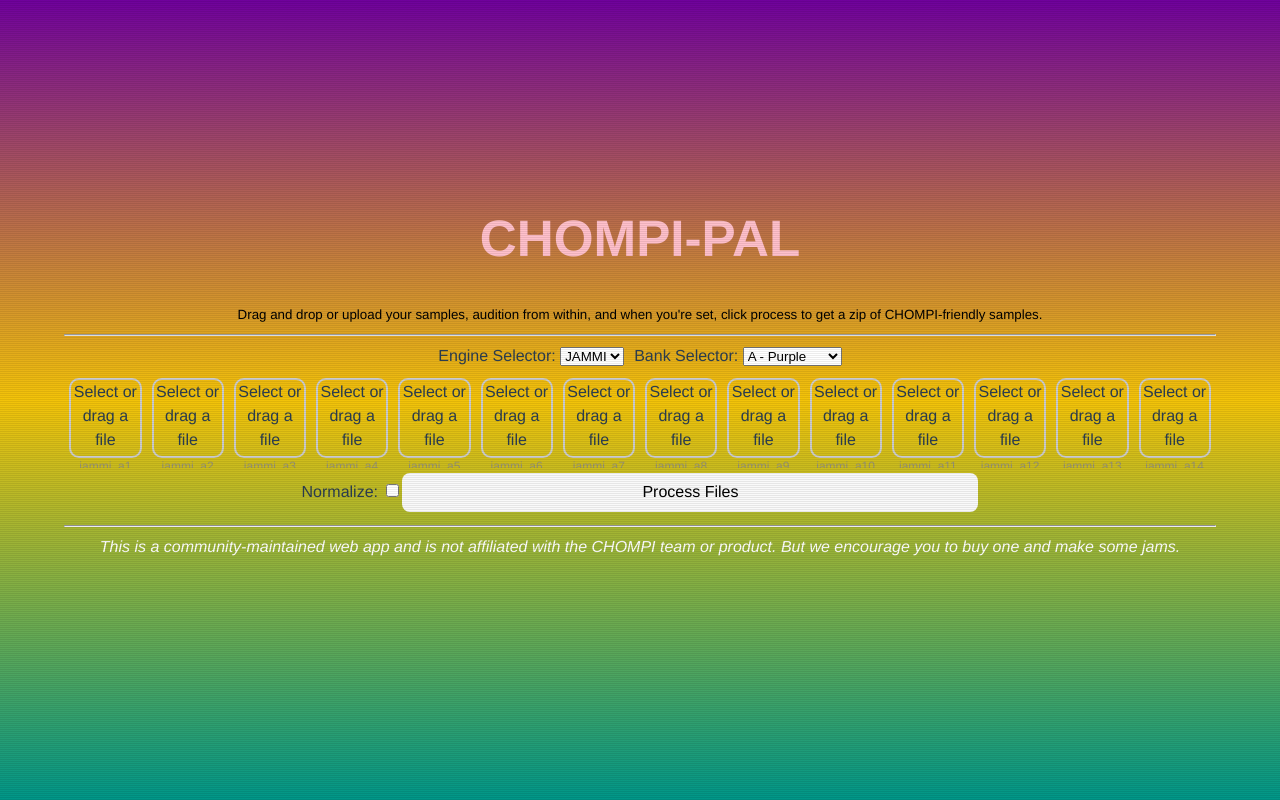
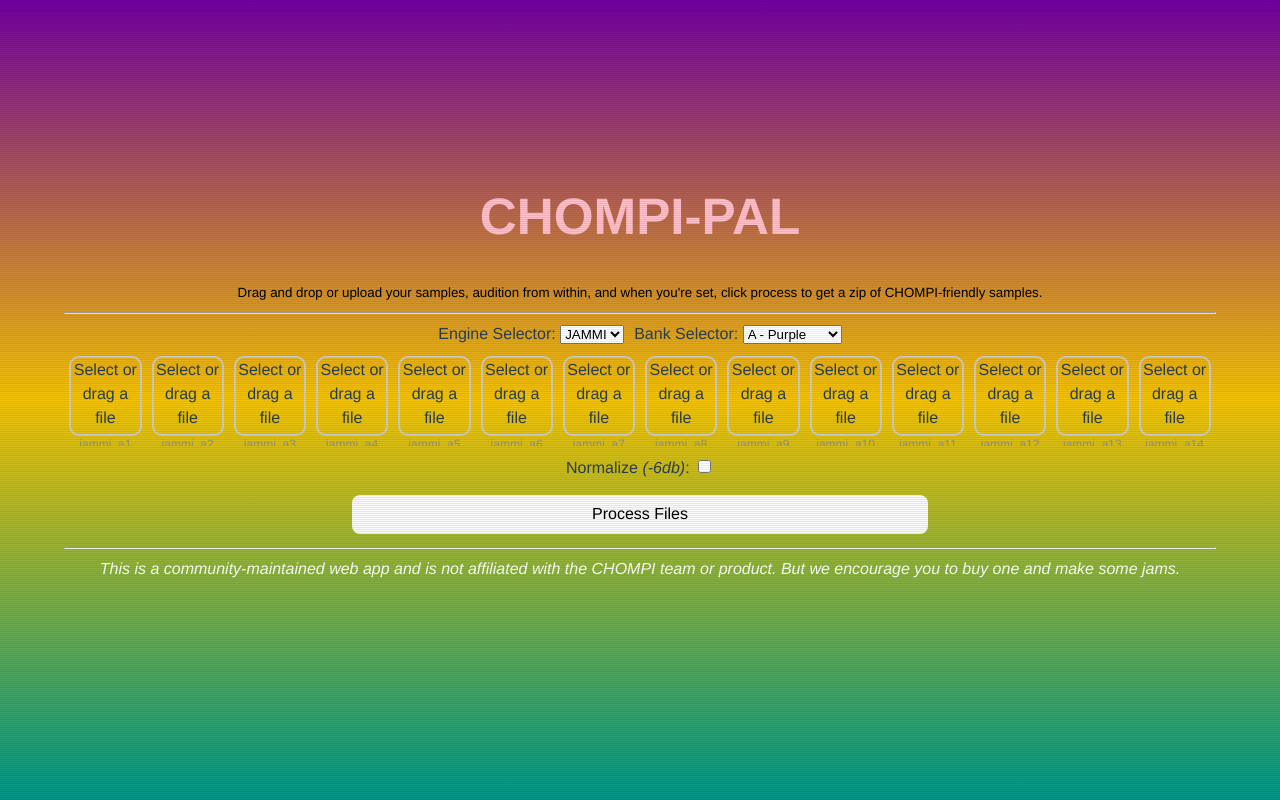
Before and after one commit to hasis/chompi-pal, a Vue app: page / in a window 1280 px wide. Built offline with nearby package versions, Linux system fonts and the light colour scheme.

Commit message:
Clarifying UI

```diff
--- a/src/components/WAVConverter.vue
+++ b/src/components/WAVConverter.vue
@@ -40,10 +40,12 @@
                 </div>
             </div>
         </div>
-        <label>
-            Normalize:
-            <input type="checkbox" v-model="normalize" />
-        </label>
+        <div class="normalize">
+            <label>
+                Normalize <em>(-6db)</em>:
+                <input type="checkbox" v-model="normalize" />
+            </label>
+        </div>
         <button @click="processFiles">Process Files</button>
         <footer style="color: white; padding-top: 5px">
             <hr />
@@ -357,4 +359,8 @@
     gap: 10px;
     margin-bottom: 10px;
 }
+
+.normalize {
+    padding: 10px;
+}
 </style>
```
